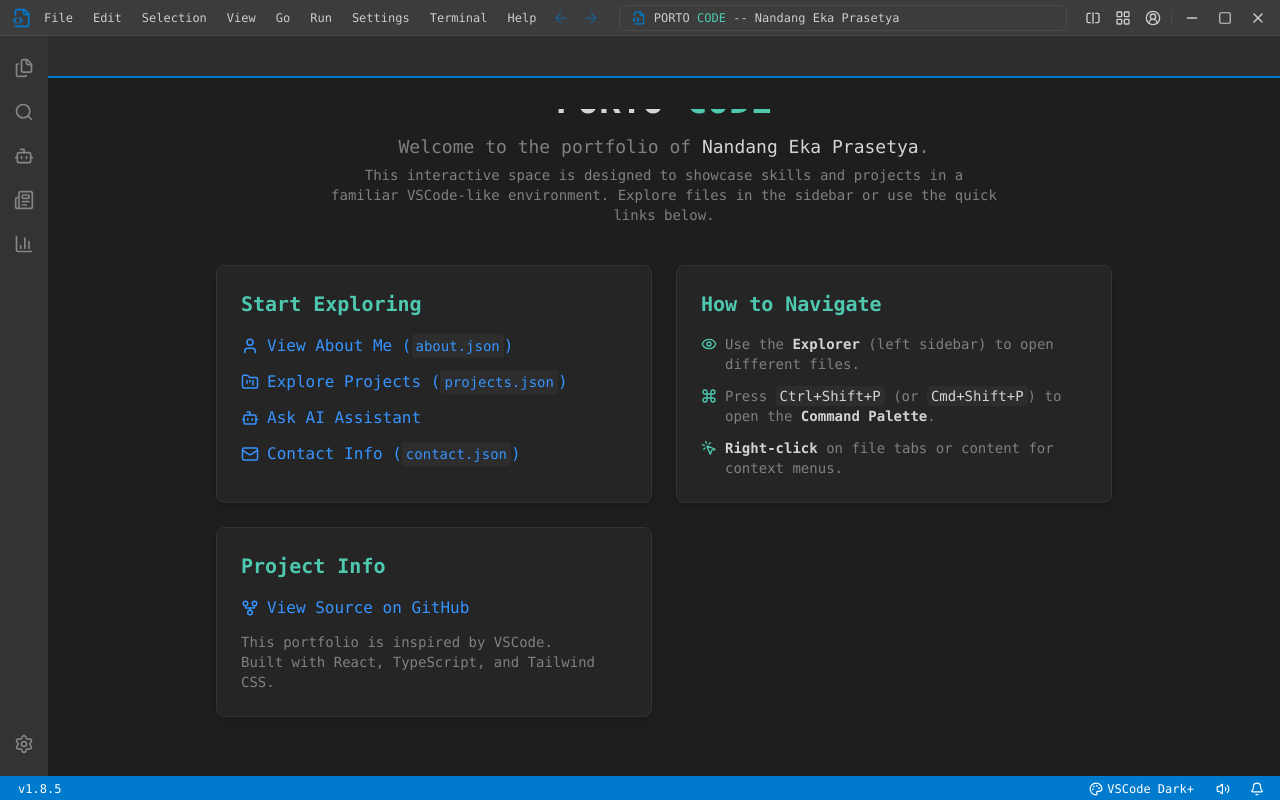
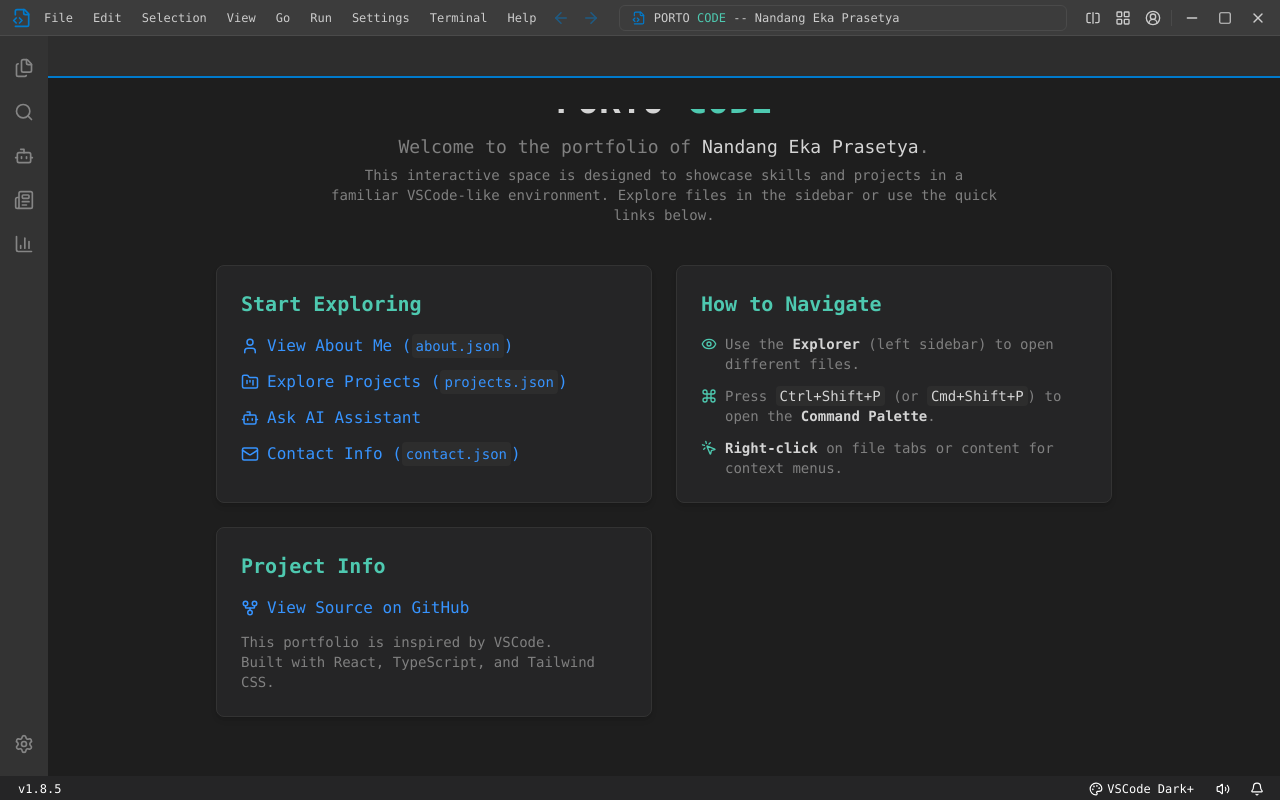
Before and after one commit to naneps/porto-code, a React (Vite) app: page / in a window 1280 px wide. Built offline with nearby package versions, Linux system fonts and the light colour scheme.

Commit message:
Implement code changes to enhance functionality and improve performance

```diff
--- a/themes.ts
+++ b/themes.ts
@@ -1,5 +1,5 @@
 
-import { Theme, ThemeProperties, FontFamilyOption, FontSizeOption } from './types';
+import { FontFamilyOption, FontSizeOption, Theme, ThemeProperties } from './types';
 
 // VSCode Dark+ (Based on default VSCode dark theme)
 const vscodeDarkPlusProperties: ThemeProperties = {
@@ -78,7 +78,7 @@ const vscodeDarkPlusProperties: ThemeProperties = {
   '--breadcrumbs-icon-foreground': '#4EC9B0',
 
   // Status Bar
-  '--statusbar-background': '#007ACC',
+  '--statusbar-background': '#252526',
   '--statusbar-foreground': '#FFFFFF',
   '--statusbar-border': 'transparent',
   '--statusbar-item-hover-background': 'rgba(255, 255, 255, 0.12)',
@@ -245,8 +245,8 @@ const vscodeLightPlusProperties: ThemeProperties = {
 
 
   // Status Bar
-  '--statusbar-background': '#007ACC',
-  '--statusbar-foreground': '#FFFFFF',
+  '--statusbar-background': '#F3F3F3',
+  '--statusbar-foreground': '#333333FF',
   '--statusbar-border': 'transparent',
   '--statusbar-item-hover-background': 'rgba(0, 0, 0, 0.08)',
 
```
Also changed, not shown: App.tsx (+21 -21 lines), package.json (+7 -6 lines), 1 other file (tests, documents, lock files or other folders).
